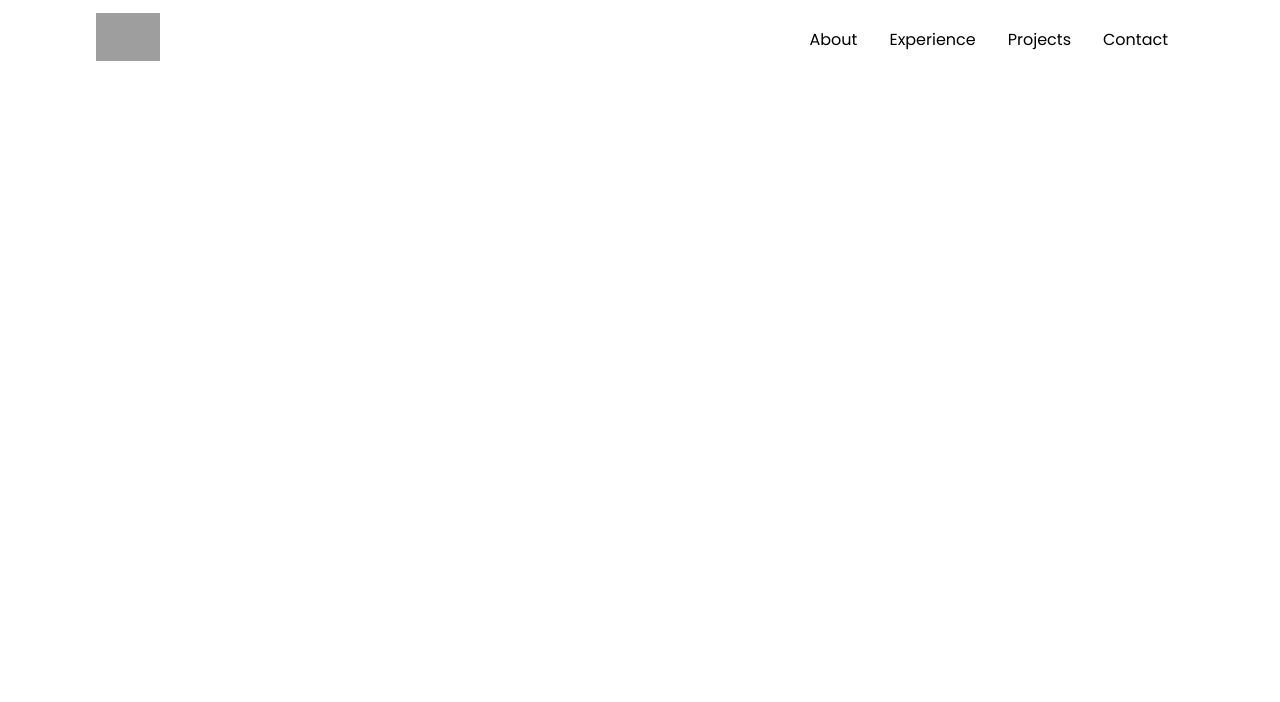
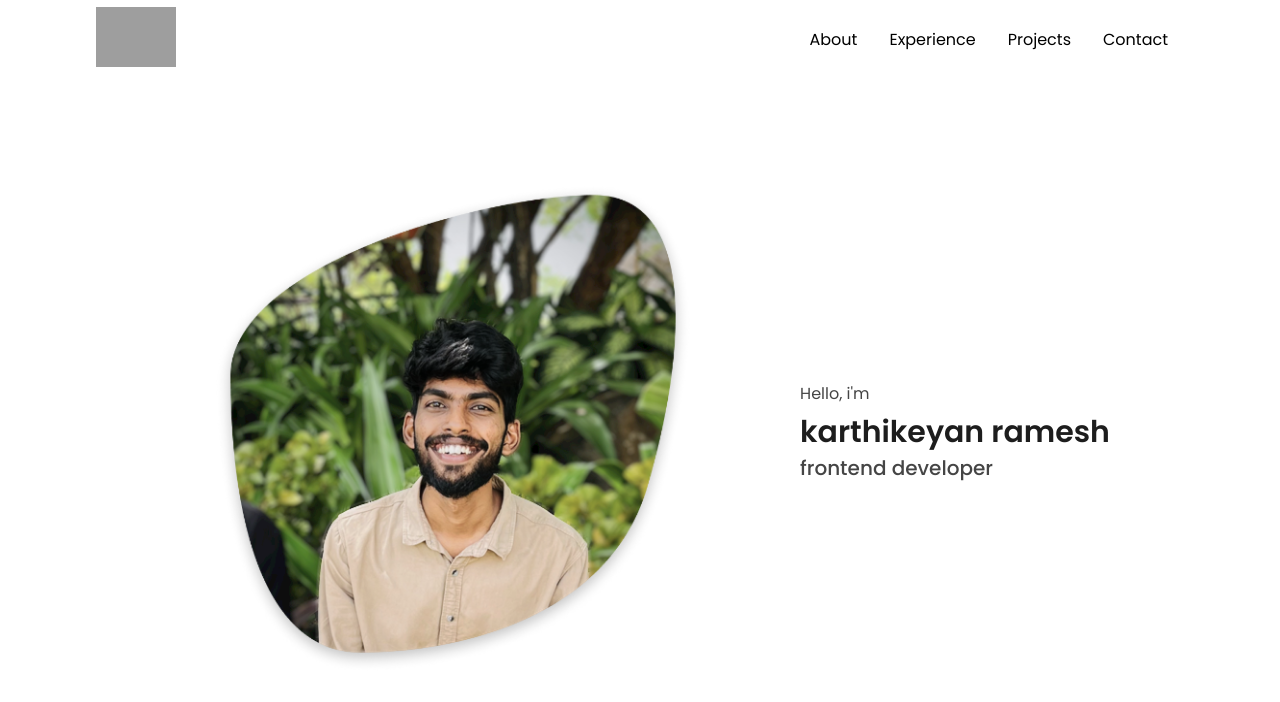
Before and after one commit to kar-ke/portfolio, a React (Create React App) app: page / in a window 1280 px wide. Shown: the top 702 px of the page. Built offline with nearby package versions, Linux system fonts and the light colour scheme; grey boxes are pictures that could not be loaded.

Commit message:
home created

```diff
--- a/src/App.js
+++ b/src/App.js
@@ -1,10 +1,12 @@
 import React from 'react';
 import NavBar from './Components/NavBar';
+import Home from './Components/Home';
 
 function App() {
   return (
     <div className="App">
       <NavBar />
+      <Home />
     </div>
   );
 }
--- a/src/Components/Home.jsx
+++ b/src/Components/Home.jsx
@@ -0,0 +1,25 @@
+import React from 'react';
+import heroImage from '../Asserts/heroimg-removebg-preview.png';
+
+const Home = () => {
+  return (
+    <div name="home" className='flex items-baseline justify-center h-screen w-full bg-white'>
+        <div className='flex-wrap laptop:flex laptop:pt-14 desktop:flex '>
+            <div className='items-center justify-center laptop:pr-10'>
+                <img className='w-[276px] h-[289px] mx-[45px] my-12 laptop:w-[376px] laptop:h-[389px] desktop:w-[476px] desktop:h-[489px]' src={heroImage} alt='heroimage'></img>
+            </div>
+
+            <div className='flex justify-center items-center laptop:pl-6'>
+                <div className='sm:flex flex-col justify-center items-center laptop:items-start h-[110px]'>
+                    <h6 className='py-1 text-[#454545] desktop:text-m desktop:py-2'>Hello, i'm</h6>
+                    <h1 className='text-2xl text-[#1D1D1D] font-semibold desktop:text-3xl' >karthikeyan ramesh</h1>
+                    <h4 className='py-1 text-l font-medium text-[#454545] desktop:text-xl'>frontend developer</h4>
+                </div>
+            </div>
+
+        </div>
+    </div>
+  )
+}
+
+export default Home
--- a/src/Components/NavBar.jsx
+++ b/src/Components/NavBar.jsx
@@ -27,11 +27,11 @@ const NavBar = () => {
     ]
 
   return (
-    <div className='flex justify-between items-center w-full h-20  lg:px-24 md:px-16 px-4 text-black bg-white'>
+    <div className='flex justify-between items-center w-full h-20  desktop:px-24 laptop:px-16 px-4 text-black bg-white'>
         <div>
-            <img className='w-16 pb-1.5'  src={logo} alt='logo'></img>
+            <img className='w-[80px] pb-1.5'  src={logo} alt='logo'></img>
         </div>
-        <ul className='hidden md:flex lg:flex'>
+        <ul className='hidden laptop:flex desktop:flex'>
             {links.map(({link, id}) => (
                 <li
                 key={id}
@@ -41,12 +41,12 @@ const NavBar = () => {
             ))}
         </ul>
 
-        <div onClick={() => setNav(!nav)} className='cursor-pointer pr-2 z-10 text-black md:hidden lg:hidden'>
+        <div onClick={() => setNav(!nav)} className='cursor-pointer pr-2 z-10 text-black laptop:hidden desktop:hidden'>
             {nav ? <LiaTimesSolid size={30} /> : <RxHamburgerMenu size={30} />}
         </div>
 
         {nav && (
-            <ul className='flex flex-col justify-center content-end items-center absolute top-0 left-0 w-full h-screen '>
+            <ul className='flex flex-col justify-center content-end items-center absolute bg-white  top-16 left-0 w-full h-screen '>
             {links.map(({link, id}) => (
                     <li
                     key={id} className='px-4 cursor-pointer capitalize py-6 text-2xl'>
--- a/tailwind.config.js
+++ b/tailwind.config.js
@@ -5,6 +5,19 @@ module.exports = {
   ],
   theme: {
     extend: {},
+    screens: {
+      'mobile': '360px',
+      // => @media (min-width: 360px) { ... }
+
+      'tablet': '640px',
+      // => @media (min-width: 640px) { ... }
+
+      'laptop': '1024px',
+      // => @media (min-width: 1024px) { ... }
+
+      'desktop': '1280px',
+      // => @media (min-width: 1280px) { ... }
+    },
   },
   plugins: [],
 }
```
Also changed, not shown: src/Asserts/heroimg-removebg-preview.png (added).
